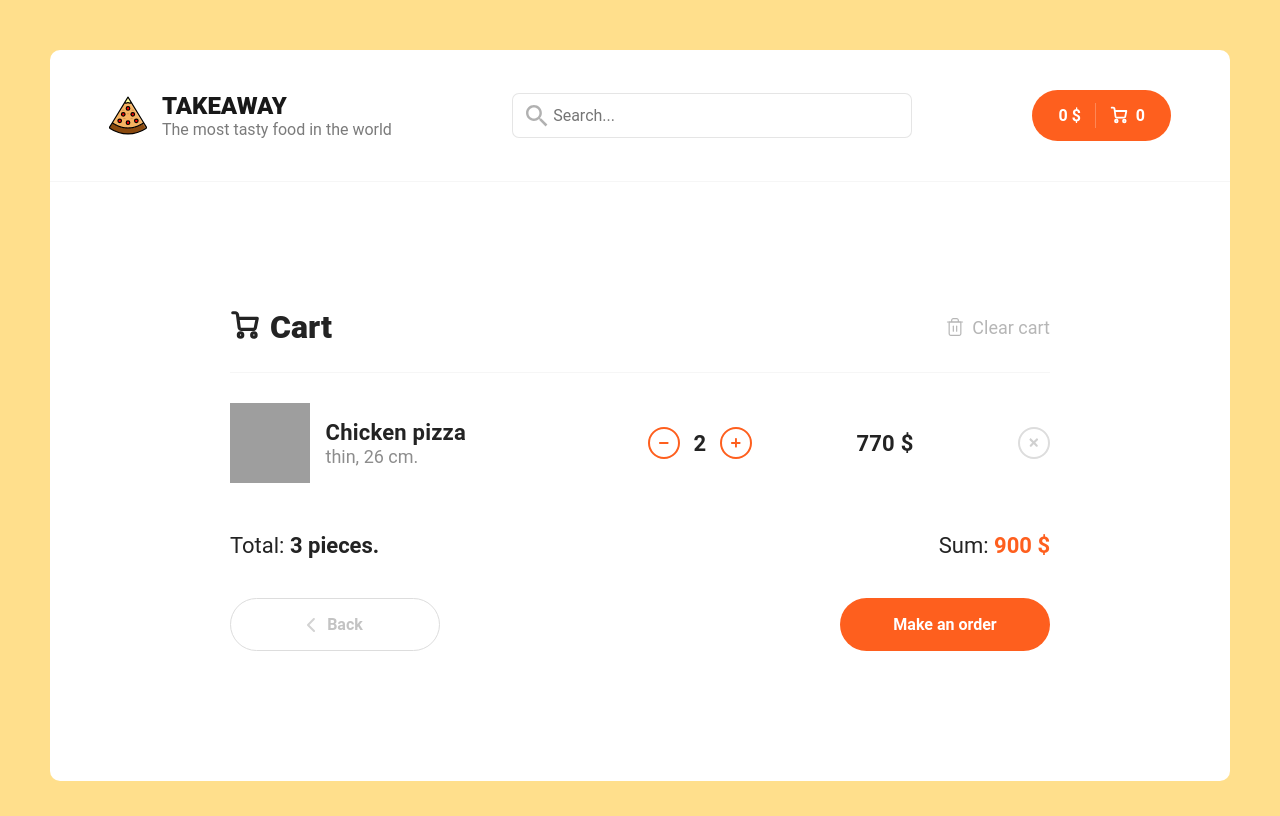
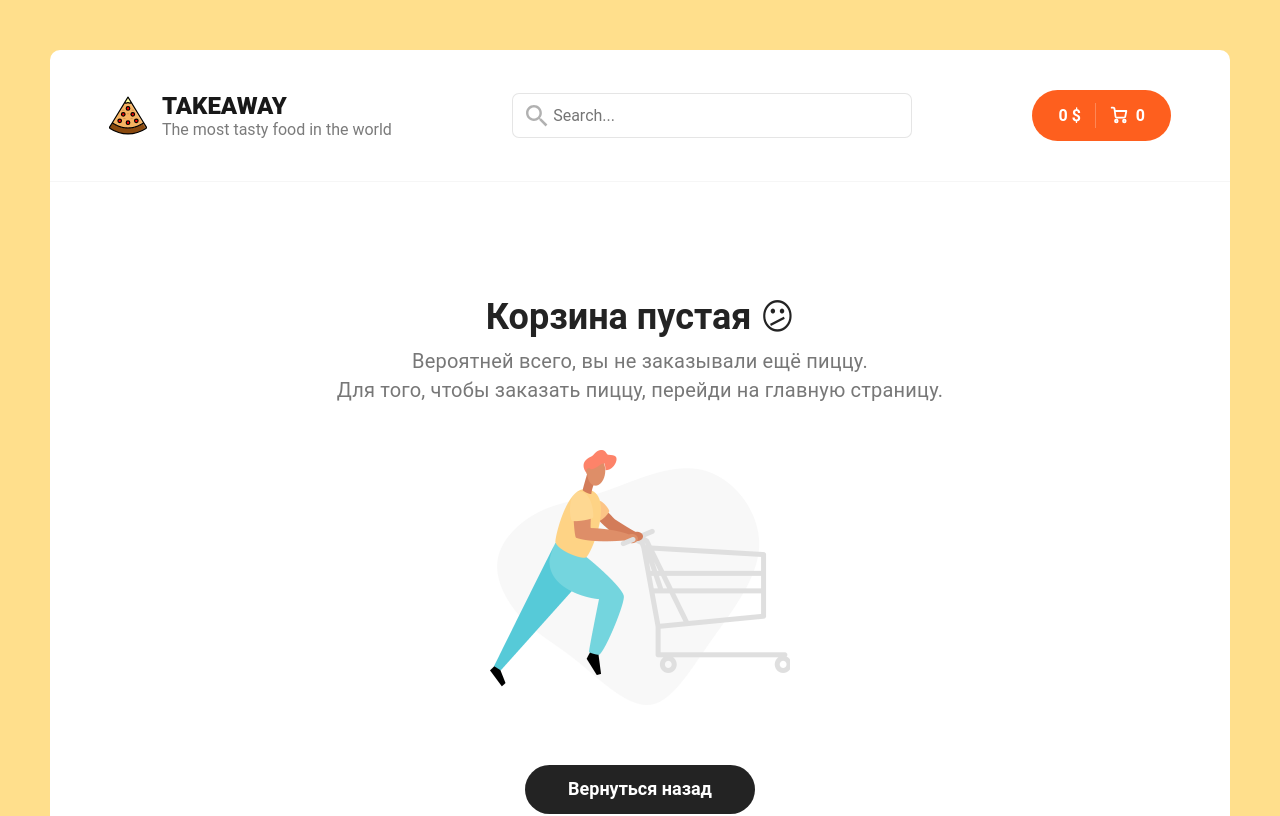
Before and after one commit to denys-zdor83/take-away, a React (Create React App) app: page /cart in a window 1280 px wide. Shown: the top 816 px of the page. Built offline with nearby package versions, Linux system fonts and the light colour scheme; grey boxes are pictures that could not be loaded; the HTML template or start-up script is replaced by a standard one.

Commit message:
Refactoring: Finished product Cart

```diff
--- /dev/null
+++ b/src/components/CartEmpty.jsx
@@ -0,0 +1,23 @@
+import React from 'react'
+import cartEmpty from '../assets/img/empty-cart.png'
+import { Link } from 'react-router-dom';
+
+const CartEmpty = () => {
+  return (
+    <>
+      <div className="cart cart--empty">
+        <h2>Корзина пустая 😕</h2>
+        <p>
+          Вероятней всего, вы не заказывали ещё пиццу.<br/>
+          Для того, чтобы заказать пиццу, перейди на главную страницу.
+        </p>
+        <img src={cartEmpty} alt="Empty cart" />
+        <Link to="/" className="button button--black">
+          <span>Вернуться назад</span>
+        </Link>
+      </div>
+    </>
+  )
+}
+
+export default CartEmpty
--- /dev/null
+++ b/src/components/CartItem.jsx
@@ -0,0 +1,105 @@
+import React from 'react'
+import { useDispatch } from 'react-redux';
+import { addItem, minusItem, removeItem } from '../redux/slices/cartSlice';
+
+ const CartItem = ({ id, title, type, size, price, count, imageUrl }) => {
+  const dispatch = useDispatch();
+
+  const onClickPlus = () => {
+    dispatch(addItem({ id }))
+  }
+  const onClickMinus = () => {
+    dispatch(minusItem( id ))
+  }
+  const onClickRemove = () => {
+    if (window.confirm('Are you sure?')) {
+      dispatch(removeItem( id ))
+    }
+  }
+
+  return (
+    <div className="cart__item">
+      <div className="cart__item-img">
+        <img
+          className="pizza-block__image"
+          src={imageUrl}
+          alt="Pizza"
+        />
+      </div>
+      <div className="cart__item-info">
+        <h3>{title}</h3>
+        <p>{type}, {size}cm.</p>
+      </div>
+      <div className="cart__item-count">
+        <div
+          className="button button--outline button--circle cart__item-count-minus"
+          onClick={onClickMinus}
+        >
+          <svg
+            width="10"
+            height="10"
+            viewBox="0 0 10 10"
+            fill="none"
+            xmlns="http://www.w3.org/2000/svg">
+            <path
+              d="M5.92001 3.84V5.76V8.64C5.92001 9.17016 5.49017 9.6 4.96001 9.6C4.42985 9.6 4.00001 9.17016 4.00001 8.64L4 5.76L4.00001 3.84V0.96C4.00001 0.42984 4.42985 0 4.96001 0C5.49017 0 5.92001 0.42984 5.92001 0.96V3.84Z"
+              fill="#EB5A1E"
+            ></path>
+            <path
+              d="M5.75998 5.92001L3.83998 5.92001L0.959977 5.92001C0.429817 5.92001 -2.29533e-05 5.49017 -2.29301e-05 4.96001C-2.2907e-05 4.42985 0.429817 4.00001 0.959977 4.00001L3.83998 4L5.75998 4.00001L8.63998 4.00001C9.17014 4.00001 9.59998 4.42985 9.59998 4.96001C9.59998 5.49017 9.17014 5.92001 8.63998 5.92001L5.75998 5.92001Z"
+              fill="#EB5A1E"
+            ></path>
+          </svg>
+        </div>
+        <b>{count}</b>
+        <div
+          className="button button--outline button--circle cart__item-count-plus"
+          onClick={onClickPlus}
+        >
+          <svg
+            width="10"
+            height="10"
+            viewBox="0 0 10 10"
+            fill="none"
+            xmlns="http://www.w3.org/2000/svg">
+            <path
+              d="M5.92001 3.84V5.76V8.64C5.92001 9.17016 5.49017 9.6 4.96001 9.6C4.42985 9.6 4.00001 9.17016 4.00001 8.64L4 5.76L4.00001 3.84V0.96C4.00001 0.42984 4.42985 0 4.96001 0C5.49017 0 5.92001 0.42984 5.92001 0.96V3.84Z"
+              fill="#EB5A1E"
+            ></path>
+            <path
+              d="M5.75998 5.92001L3.83998 5.92001L0.959977 5.92001C0.429817 5.92001 -2.29533e-05 5.49017 -2.29301e-05 4.96001C-2.2907e-05 4.42985 0.429817 4.00001 0.959977 4.00001L3.83998 4L5.75998 4.00001L8.63998 4.00001C9.17014 4.00001 9.59998 4.42985 9.59998 4.96001C9.59998 5.49017 9.17014 5.92001 8.63998 5.92001L5.75998 5.92001Z"
+              fill="#EB5A1E"
+            ></path>
+          </svg>
+        </div>
+      </div>
+      <div className="cart__item-price">
+        <b>{price * count} $</b>
+      </div>
+      <div className="cart__item-remove">
+        <div
+          className="button button--outline button--circle"
+          onClick={onClickRemove}
+        >
+          <svg
+            width="10"
+            height="10"
+            viewBox="0 0 10 10"
+            fill="none"
+            xmlns="http://www.w3.org/2000/svg">
+            <path
+              d="M5.92001 3.84V5.76V8.64C5.92001 9.17016 5.49017 9.6 4.96001 9.6C4.42985 9.6 4.00001 9.17016 4.00001 8.64L4 5.76L4.00001 3.84V0.96C4.00001 0.42984 4.42985 0 4.96001 0C5.49017 0 5.92001 0.42984 5.92001 0.96V3.84Z"
+              fill="#EB5A1E"
+            ></path>
+            <path
+              d="M5.75998 5.92001L3.83998 5.92001L0.959977 5.92001C0.429817 5.92001 -2.29533e-05 5.49017 -2.29301e-05 4.96001C-2.2907e-05 4.42985 0.429817 4.00001 0.959977 4.00001L3.83998 4L5.75998 4.00001L8.63998 4.00001C9.17014 4.00001 9.59998 4.42985 9.59998 4.96001C9.59998 5.49017 9.17014 5.92001 8.63998 5.92001L5.75998 5.92001Z"
+              fill="#EB5A1E"
+            ></path>
+          </svg>
+        </div>
+      </div>
+    </div>
+  )
+}
+
+export default CartItem
--- a/src/components/Header.jsx
+++ b/src/components/Header.jsx
@@ -6,6 +6,8 @@
 
 function Header() {
   const { items, totalPrice } = useSelector(state => state.cart)
+  const totalItems = items.reduce((sum, item) => sum + item.count, 0)
+
   return (
     <div className="header">
       <div className="container">
@@ -48,7 +50,7 @@
                 strokeLinecap="round"
                 strokeLinejoin="round"></path>
             </svg>
-            <span>{items.length}</span>
+            <span>{totalItems}</span>
           </Link>
         </div>
       </div>
--- a/src/components/PizzaBlock/index.jsx
+++ b/src/components/PizzaBlock/index.jsx
@@ -17,7 +17,7 @@
       price,
       imageUrl: image,
       type: doughTypes[activeType],
-      size: activeSize,
+      size: sizes[activeSize],
     }
     dispatch(addItem(item));
   }
--- a/src/pages/Cart.jsx
+++ b/src/pages/Cart.jsx
@@ -1,6 +1,24 @@
 import { Link } from 'react-router-dom';
+import { useSelector, useDispatch } from 'react-redux';
+import CartItem from '../components/CartItem';
+import { clearItems } from '../redux/slices/cartSlice';
+import CartEmpty from '../components/CartEmpty';
 
 function Cart() {
+  const dispatch = useDispatch();
+  const { items, totalPrice } = useSelector((state) => state.cart);
+  const totalItems = items.reduce((sum, item) => sum + item.count, 0)
+
+  const onClickClear = () => {
+    if (window.confirm('Clear cart?')) {
+      dispatch(clearItems())
+    }
+  }
+
+  if (!totalPrice) {
+    return <CartEmpty />
+  }
+
   return (
     <div className="container container--cart">
       <div className="cart">
@@ -37,7 +55,10 @@
             </svg>
             Cart
           </h2>
-          <div className="cart__clear">
+          <div
+            className="cart__clear"
+            onClick={onClickClear}
+          >
             <svg
               width="20"
               height="20"
@@ -73,93 +94,23 @@
                 strokeLinejoin="round"
               ></path>
             </svg>
-
             <span>Clear cart</span>
           </div>
         </div>
         <div className="content__items">
-          <div className="cart__item">
-            <div className="cart__item-img">
-              <img
-                className="pizza-block__image"
-                src="https://dodopizza-a.akamaihd.net/static/Img/Products/Pizza/ru-RU/b750f576-4a83-48e6-a283-5a8efb68c35d.jpg"
-                alt="Pizza"
-              />
-            </div>
-            <div className="cart__item-info">
-              <h3>Chicken pizza</h3>
-              <p>thin, 26 cm.</p>
-            </div>
-            <div className="cart__item-count">
-              <div className="button button--outline button--circle cart__item-count-minus">
-                <svg
-                  width="10"
-                  height="10"
-                  viewBox="0 0 10 10"
-                  fill="none"
-                  xmlns="http://www.w3.org/2000/svg">
-                  <path
-                    d="M5.92001 3.84V5.76V8.64C5.92001 9.17016 5.49017 9.6 4.96001 9.6C4.42985 9.6 4.00001 9.17016 4.00001 8.64L4 5.76L4.00001 3.84V0.96C4.00001 0.42984 4.42985 0 4.96001 0C5.49017 0 5.92001 0.42984 5.92001 0.96V3.84Z"
-                    fill="#EB5A1E"
-                  ></path>
-                  <path
-                    d="M5.75998 5.92001L3.83998 5.92001L0.959977 5.92001C0.429817 5.92001 -2.29533e-05 5.49017 -2.29301e-05 4.96001C-2.2907e-05 4.42985 0.429817 4.00001 0.959977 4.00001L3.83998 4L5.75998 4.00001L8.63998 4.00001C9.17014 4.00001 9.59998 4.42985 9.59998 4.96001C9.59998 5.49017 9.17014 5.92001 8.63998 5.92001L5.75998 5.92001Z"
-                    fill="#EB5A1E"
-                  ></path>
-                </svg>
-              </div>
-              <b>2</b>
-              <div className="button button--outline button--circle cart__item-count-plus">
-                <svg
-                  width="10"
-                  height="10"
-                  viewBox="0 0 10 10"
-                  fill="none"
-                  xmlns="http://www.w3.org/2000/svg">
-                  <path
-                    d="M5.92001 3.84V5.76V8.64C5.92001 9.17016 5.49017 9.6 4.96001 9.6C4.42985 9.6 4.00001 9.17016 4.00001 8.64L4 5.76L4.00001 3.84V0.96C4.00001 0.42984 4.42985 0 4.96001 0C5.49017 0 5.92001 0.42984 5.92001 0.96V3.84Z"
-                    fill="#EB5A1E"
-                  ></path>
-                  <path
-                    d="M5.75998 5.92001L3.83998 5.92001L0.959977 5.92001C0.429817 5.92001 -2.29533e-05 5.49017 -2.29301e-05 4.96001C-2.2907e-05 4.42985 0.429817 4.00001 0.959977 4.00001L3.83998 4L5.75998 4.00001L8.63998 4.00001C9.17014 4.00001 9.59998 4.42985 9.59998 4.96001C9.59998 5.49017 9.17014 5.92001 8.63998 5.92001L5.75998 5.92001Z"
-                    fill="#EB5A1E"
-                  ></path>
-                </svg>
-              </div>
-            </div>
-            <div className="cart__item-price">
-              <b>770 $</b>
-            </div>
-            <div className="cart__item-remove">
-              <div className="button button--outline button--circle">
-                <svg
-                  width="10"
-                  height="10"
-                  viewBox="0 0 10 10"
-                  fill="none"
-                  xmlns="http://www.w3.org/2000/svg">
-                  <path
-                    d="M5.92001 3.84V5.76V8.64C5.92001 9.17016 5.49017 9.6 4.96001 9.6C4.42985 9.6 4.00001 9.17016 4.00001 8.64L4 5.76L4.00001 3.84V0.96C4.00001 0.42984 4.42985 0 4.96001 0C5.49017 0 5.92001 0.42984 5.92001 0.96V3.84Z"
-                    fill="#EB5A1E"
-                  ></path>
-                  <path
-                    d="M5.75998 5.92001L3.83998 5.92001L0.959977 5.92001C0.429817 5.92001 -2.29533e-05 5.49017 -2.29301e-05 4.96001C-2.2907e-05 4.42985 0.429817 4.00001 0.959977 4.00001L3.83998 4L5.75998 4.00001L8.63998 4.00001C9.17014 4.00001 9.59998 4.42985 9.59998 4.96001C9.59998 5.49017 9.17014 5.92001 8.63998 5.92001L5.75998 5.92001Z"
-                    fill="#EB5A1E"
-                  ></path>
-                </svg>
-              </div>
-            </div>
-          </div>
+          {items.map((obj) => (
+            <CartItem key={obj.id} {...obj} />
+          ))}
         </div>
         <div className="cart__bottom">
           <div className="cart__bottom-details">
             <span>
               {' '}
-              Total: <b>3 pieces.</b>{' '}
+              Total: <b>{totalItems} pieces.</b>{' '}
             </span>
             <span>
               {' '}
-              Sum: <b>900 $</b>{' '}
+              Sum: <b>{totalPrice} $</b>{' '}
             </span>
           </div>
           <div className="cart__bottom-buttons">
--- a/src/scss/app.scss
+++ b/src/scss/app.scss
@@ -330,17 +330,18 @@
   }
 
   &--empty {
-    margin: 0 auto;
-    width: 560px;
+    margin: 80px auto;
+    width: 620px;
     text-align: center;
 
     h2 {
-      font-size: 32px;
-      margin-bottom: 10px;
+      font-size: 36px;
+      margin-bottom: 15px;
+      font-weight: 700;
     }
 
     p {
-      font-size: 18px;
+      font-size: 20px;
       line-height: 145.4%;
       letter-spacing: 0.01em;
       color: #777777;
```
Also changed, not shown: src/redux/slices/cartSlice.js (+10 -2 lines).
